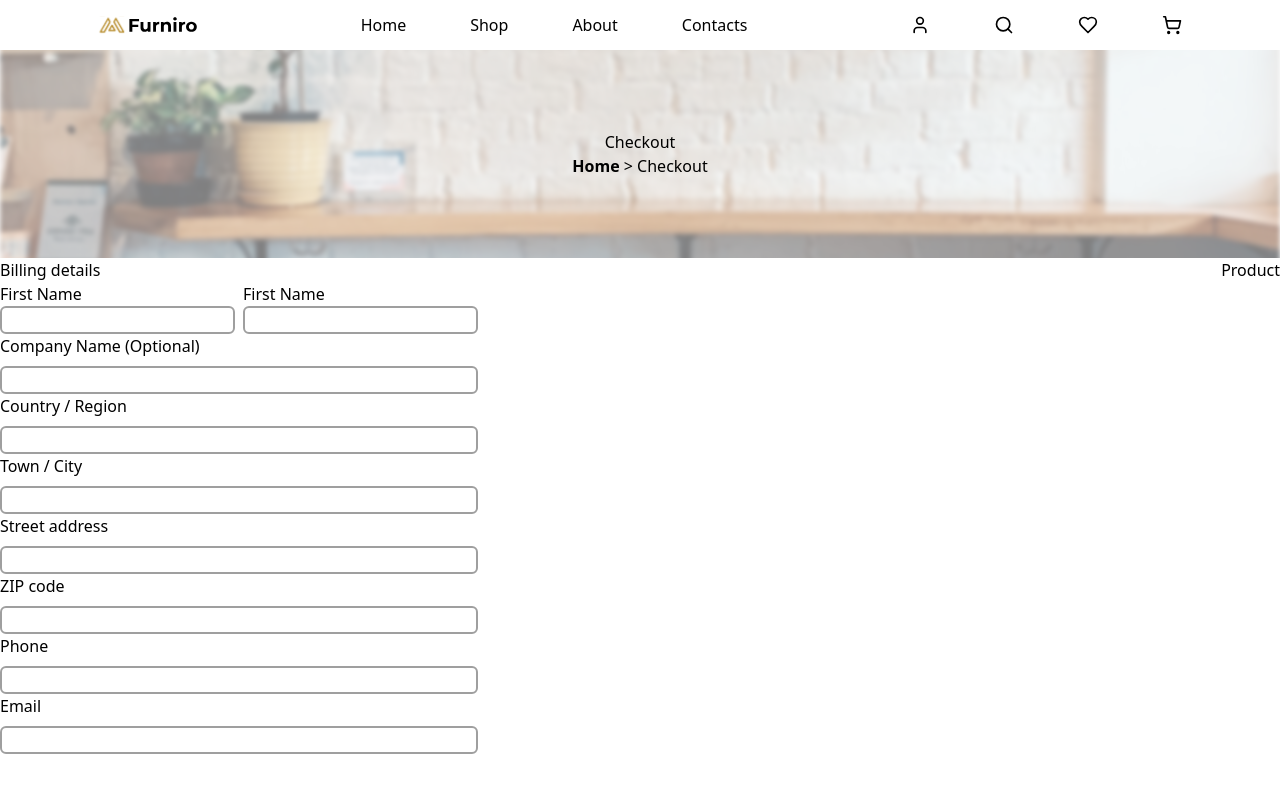
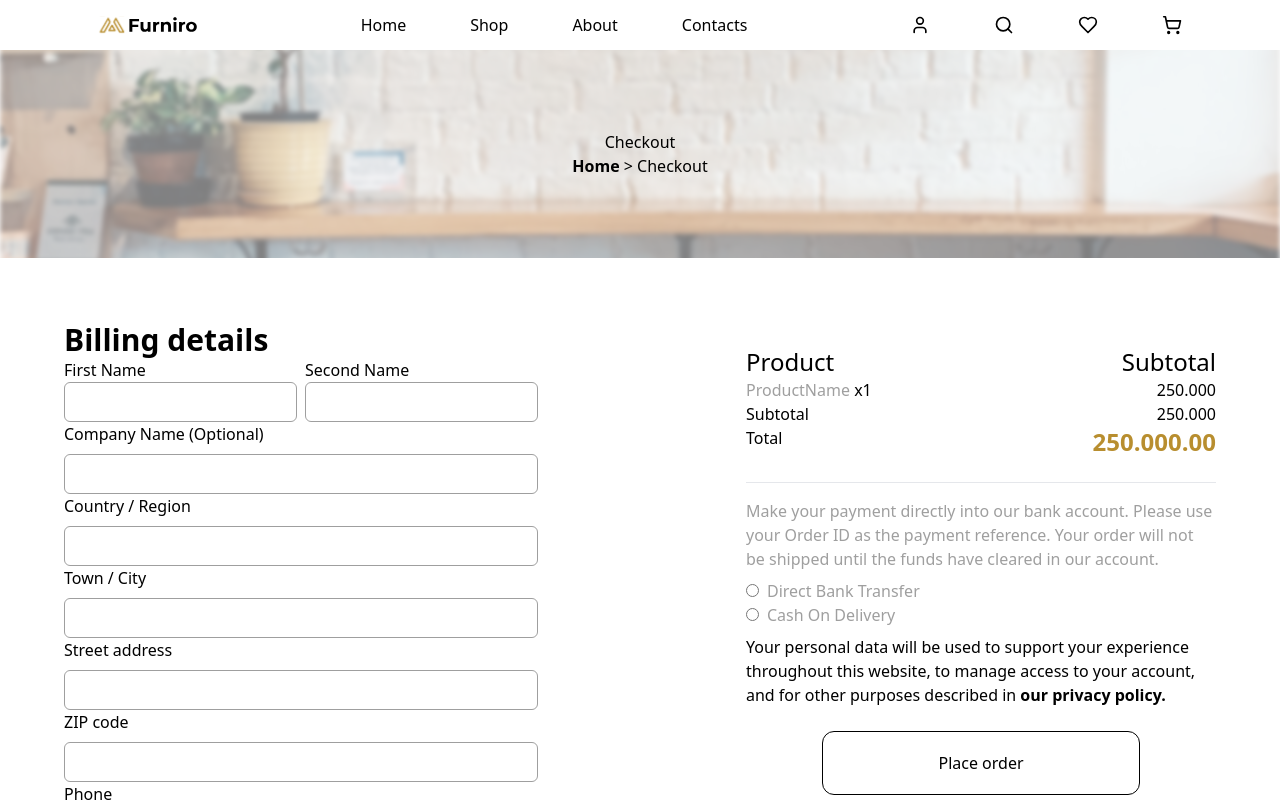
Before and after one commit to SleepySleepyFox/furniro, a Next.js app: page /Checkout in a window 1280 px wide. Shown: the top 802 px of the page. Built offline with nearby package versions, Linux system fonts and the light colour scheme.

Commit message:
checkout draft ui

```diff
--- a/app/Checkout/layout.tsx
+++ b/app/Checkout/layout.tsx
@@ -1,65 +1,69 @@
 import React from 'react'
 import Header from '../common/Header'
 import Navbar from '../components/Navbar'
+import ShopBaner from '../components/ShopBaner'
+import Footer from '../components/Footer'
 
 export default function layout({children} : {children : React.ReactNode}) {
   return (
-    <div>
+    <div className='w-full'>
         <Navbar/>
         <Header h='Checkout' p='p' bg='bg-shop-header'/>
-        <div className='flex w-full justify-between 2xl:px-[20%]'>
+        <div className='flex w-full justify-between md:px-[5%] 2xl:px-[20%] py-[5%] md:gap-36 lg:gap-52'>
             <div className='[&>div]:gap-2 '>
-                <h1>Billing details</h1>
+                <h1 className='font-semibold text-3xl'>Billing details</h1>
                 <div className='flex'>
                     <div className='flex flex-col'>
                         <label htmlFor="firstName">First Name</label>
-                        <input type="text" name='firstName'  className='checkout-forms'/>
+                        <input type="text" name='firstName' id='firstName'  className='checkout-forms'/>
                     </div>
 
                     <div className='flex flex-col'>
-                        <label htmlFor="secondName">First Name</label>
-                        <input type="text" name='secondName' className='checkout-forms' />
+                        <label htmlFor="secondName">Second Name</label>
+                        <input type="text" name='secondName' id='secondName' className='checkout-forms' />
                     </div>
                 </div>
 
                 <div className='flex flex-col'>
                     <label htmlFor="companyName">{"Company Name (Optional)"}</label>
-                    <input type="text" name='companyName' className='checkout-forms' />
+                    <input type="text" name='companyName' id='companyName' className='checkout-forms' />
                 </div>
 
                 <div className='flex flex-col'>
                     <label htmlFor="region">Country / Region</label>
-                    <input type="text" name='region' className='checkout-forms' />
+                    <input type="text" name='region' id='region' className='checkout-forms' />
                 </div>
 
                 <div className='flex flex-col'>
                     <label htmlFor="city">Town / City</label>
-                    <input type="text" name='city' className='checkout-forms' />
+                    <input type="text" name='city' id='city' className='checkout-forms' />
                 </div>
 
                 <div className='flex flex-col'>
-                    <label htmlFor="addres">Street address</label>
-                    <input type="text" name='addres' className='checkout-forms' />
+                    <label htmlFor="address">Street address</label>
+                    <input type="text" name='address' id='address' className='checkout-forms' />
                 </div>
 
                 <div className='flex flex-col'>
                     <label htmlFor="zipcode">ZIP code</label>
-                    <input type="text" name='zipcode' className='checkout-forms' />
+                    <input type="text" name='zipcode' id='zipcode' className='checkout-forms' />
                 </div>
 
                 <div className='flex flex-col'>
                     <label htmlFor="phone">Phone</label>
-                    <input type="number" name='phone' className='checkout-forms' />
+                    <input type="tel" name='phone' id='phone' className='checkout-forms' />
                 </div>
 
                 <div className='flex flex-col'>
                     <label htmlFor="email">Email</label>
-                    <input type="email" name='email' className='checkout-forms' />
+                    <input type="email" name='email' id='email' className='checkout-forms' />
                 </div>
 
             </div>
             {children}
         </div>
+        <ShopBaner/>
+        <Footer/>
     </div>
   )
 }
--- a/app/Checkout/page.tsx
+++ b/app/Checkout/page.tsx
@@ -2,6 +2,50 @@ import React from 'react'
 
 export default function page() {
   return (
-    <div>Product</div>
+    <div className='w-[600px]'>
+      <div className='py-6'>
+        <div className='w-full flex justify-between'>
+          <h1 className='text-2xl'>Product</h1>
+          <h1 className='text-2xl'>Subtotal</h1>
+        </div>
+
+        <div className='w-full flex justify-between'>
+          <p className='text-[#9F9F9F]'>ProductName <span className='text-black'>x1</span></p>
+          <p>250.000</p>
+        </div>
+
+        <div className='w-full flex justify-between'>
+          <p>Subtotal</p>
+          <p>250.000</p>
+        </div>
+
+        <div className='w-full flex justify-between bp-6'>
+          <p>Total</p>
+          <p className='text-primary font-bold text-2xl'>250.000.00</p>
+        </div>
+      </div>
+
+      <hr className='w-full' />
+
+      <div className='py-4'>
+        <p className='font-light text-[#9F9F9F]'>Make your payment directly into our bank account. Please use your Order ID as the payment reference. Your order will not be shipped until the funds have cleared in our account.</p>
+
+        <form className='text-[#9F9F9F] py-2'>
+
+          <input type="radio" id='bank' name='payment' className='accent-black'/>
+          <label htmlFor="bank" className='ml-2'>Direct Bank Transfer</label>
+          <br />
+          <input type="radio" id='cash' name='payment' className='accent-black'/>
+          <label htmlFor="cash" className='ml-2'>Cash On Delivery</label>
+
+        </form>
+
+        <p className='font-light'>Your personal data will be used to support your experience throughout this website, to manage access to your account, and for other purposes described in <a href=""><strong className='font-bold'>our privacy policy.</strong></a></p>
+
+        <div className='w-full flex justify-center pt-6'>
+          <button className='h-[64px] w-[318px] border-[1px] border-black rounded-xl'>Place order</button>
+        </div>
+      </div>
+    </div>
   )
 }
--- a/app/globals.css
+++ b/app/globals.css
@@ -3,5 +3,5 @@
 @tailwind utilities;
 
 .checkout-forms {
-    @apply border-2 border-[#9F9F9F] rounded-md
+    @apply border-[1px] border-[#9F9F9F] rounded-md h-[40px]
 }
```
